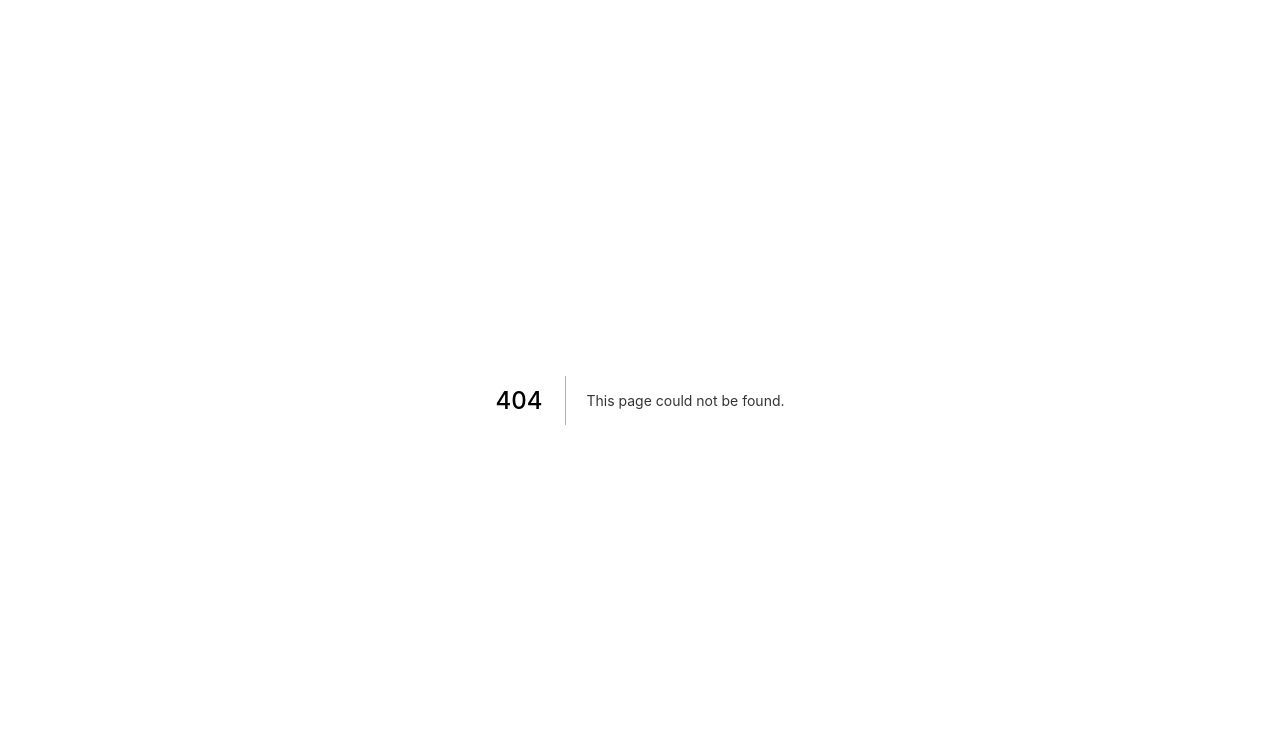
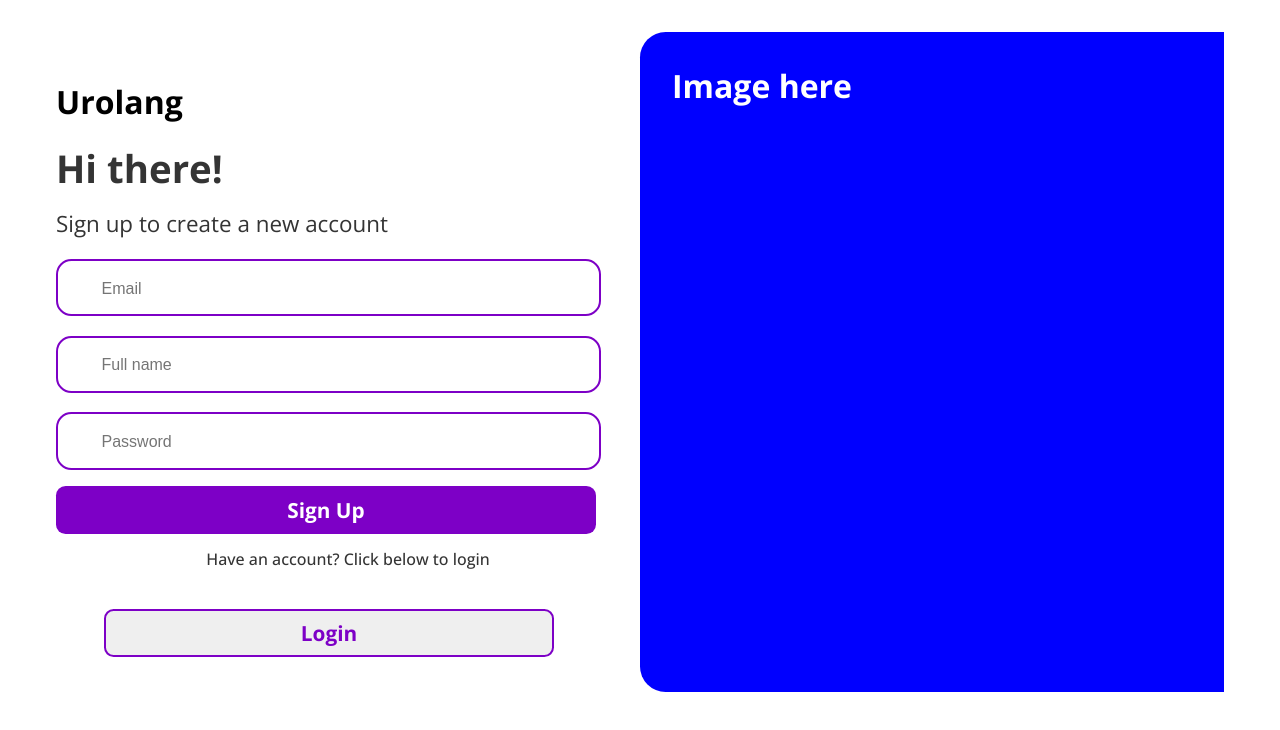
Before and after one commit to Musecreatives/Urolang, a Next.js app: page /signup in a window 1280 px wide. Before the commit this address had no page. Shown: the top 730 px of the page. Built offline with nearby package versions, Linux system fonts and the light colour scheme.

Commit message:
added screens

```diff
--- /dev/null
+++ b/pages/signup.js
@@ -0,0 +1,46 @@
+import Link from "next/link";
+import styles from "../styles/login.module.css";
+
+export default function signup ()  {
+  return (
+    <>
+      <div className={styles.login_container}>
+        <div className={styles.login_left_side}>
+          <div className={styles.urolang_logo}>
+            <h1>Urolang</h1>
+          </div>
+          <div className={styles.login_left_side_content}>
+            <h2>Hi there!</h2>
+            <p>Sign up to create a new account</p>
+          </div>
+          <div className={styles.login_forms}>
+            <form>
+            <div className={styles.form_group}>
+                    <input type="name" name="email" id="email" placeholder="Email" />
+                </div>
+                <div className={styles.form_group}>
+                    <input type="email" name="name" id="email" placeholder="Full name" />
+                </div>
+                <div className={styles.form_group}>
+                    <input type="password" name="password" id="password" placeholder="Password" />
+                </div>
+            </form>
+            <button className={styles.btn1}>
+                <Link href="#"><a>Sign Up</a></Link>
+            </button>
+            <div className={styles.dont_have_account}>
+                <p>Have an account? Click below to login</p>
+            </div>
+            <button className={styles.btn2}>
+                <Link href="#"><a>Login</a></Link>
+            </button>
+          </div>
+        </div>
+
+        <div className={styles.login_right_side}>
+          <h1>Image here</h1>
+        </div>
+      </div>
+    </>
+  );
+};
--- a/styles/login.module.css
+++ b/styles/login.module.css
@@ -11,12 +11,22 @@
 }
 
 .login_right_side {
+    height: 660px;
   width: 50%;
+  padding: 2em;
+  margin-top: 2em;
+  margin-bottom: 2em;
+  border-top-left-radius: 1.6em;
+  border-bottom-left-radius: 1.6em;
   background-color: blue;
 }
 
+.login_right_side h1 {
+    color: #fff;
+}
+
 .urolang_logo {
-    margin-top: 3em;
+    margin-top: 5em;
     margin-bottom: 1.2em;
 }
 
@@ -42,7 +52,7 @@
 .form_group input {
   width: 545px;
   height: 3em;
-  border-radius: .6em;
+  border-radius: .8em;
   border: 2.5px solid #7D00C6;
   padding-left: .6em;
   font-size: 1.2rem;
@@ -56,13 +66,13 @@
 
 .forgot_password {
   margin-left: 20em;
-  margin-bottom: 1.2em;
+  margin-bottom: 1em;
   font-size: 1.3rem;
   font-weight: 700;
 }
 
  .btn1 {
-    width: 550px;
+    width: 540px;
     height: 3em;
     border-radius: .6em;
     background-color: #7D00C6;
```
Also changed, not shown: pages/howdidyouhear.js (added, +11 -0 lines), styles/howdidyouhear.module.css (added, +7 -0 lines).
